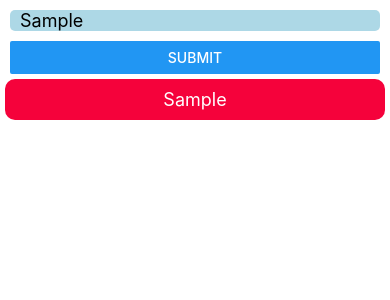
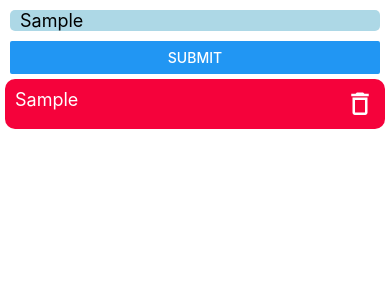
Before and after one commit to masudrana08/react-native, a React Native app: screen / in a window 390 px wide. Both pictures are taken after typing "Sample" into the empty fields and a click on the button "SUBMIT". Shown: the top 300 px of the page. Built offline with nearby package versions, Linux system fonts and the light colour scheme.

Commit message:
delete tak

```diff
--- a/App.js
+++ b/App.js
@@ -22,7 +22,7 @@ const App = () => {
         <AddItem />
         {
           tasks.map(item=>{
-            return <ListItem key={item.id}>{item.text}</ListItem>
+            return <ListItem key={item.id} item={item} />
           })
         }
       </ScrollView>
--- a/package.json
+++ b/package.json
@@ -3,7 +3,7 @@
   "version": "0.0.1",
   "private": true,
   "scripts": {
-    "android": "react-native run-android",
+    "android": "react-native run-android --verbose",
     "ios": "react-native run-ios",
     "start": "react-native start",
     "test": "jest",
@@ -11,7 +11,8 @@
   },
   "dependencies": {
     "react": "18.1.0",
-    "react-native": "0.70.1"
+    "react-native": "0.70.1",
+    "react-native-vector-icons": "^9.2.0"
   },
   "devDependencies": {
     "@babel/core": "^7.12.9",
--- a/src/components/AddItem.js
+++ b/src/components/AddItem.js
@@ -16,7 +16,6 @@ export default function AddItem() {
       />
       <View style={styles.btn}>
       <Button
-
          title="Submit"
          onPress={()=>{
             setTasks([...tasks, {id:tasks.length, text}]),
--- a/src/components/ListItem.js
+++ b/src/components/ListItem.js
@@ -1,25 +1,58 @@
-import { View, Text, StyleSheet } from 'react-native'
-import React from 'react'
+import {
+  View,
+  Text,
+  StyleSheet,
+  Button,
+  TouchableHighlight,
+} from "react-native";
+import React, { useContext } from "react";
+import { MyContext } from "../../ContextWrapper";
+import Icon from 'react-native-vector-icons/MaterialCommunityIcons';
 
-export default function ListItem(props) {
+export default function ListItem({ item }) {
+  const { tasks, setTasks } = useContext(MyContext);
+
+  const deleteTask = (id) => {
+    const filteredTask = tasks.filter((t) => t.id !== id);
+    setTasks(filteredTask);
+  };
   return (
     <View style={styles.container}>
-      <Text style={styles.text}>{props.children}</Text>
+      <Text style={styles.text}>{item.text}</Text>
+      {/* <TouchableHighlight style={styles.delBtn}>
+          <Text onPress={()=>deleteTask(item.id)}>Del</Text>
+        </TouchableHighlight> */}
+      <View>
+        <Icon
+          name="delete-outline"
+          size={30} color="white"
+          onPress={()=>deleteTask(item.id)}
+          />
+      </View>
     </View>
-  )
+  );
 }
 
 const styles = StyleSheet.create({
-   container : {
-      justifyContent: 'center',
-      padding: 10,
-      backgroundColor: '#F5023B',
-      margin: 5,
-      borderRadius: 10
-   },
-   text : {
-      textAlign:'center',
-      color: 'white',
-      fontSize: 18
-   }
-})
+  container: {
+    justifyContent: "center",
+    padding: 10,
+    backgroundColor: "#F5023B",
+    margin: 5,
+    borderRadius: 10,
+    flex: 1,
+    flexDirection: "row",
+    justifyContent: "space-between",
+  },
+  text: {
+    textAlign: "center",
+    color: "white",
+    fontSize: 18,
+  },
+  delBtn: {
+    borderRadius: 10,
+    backgroundColor: "#F24624",
+    paddingLeft: 10,
+    paddingRight: 10,
+  },
+});
```
Also changed, not shown: 4 other files (tests, documents, lock files or other folders).
